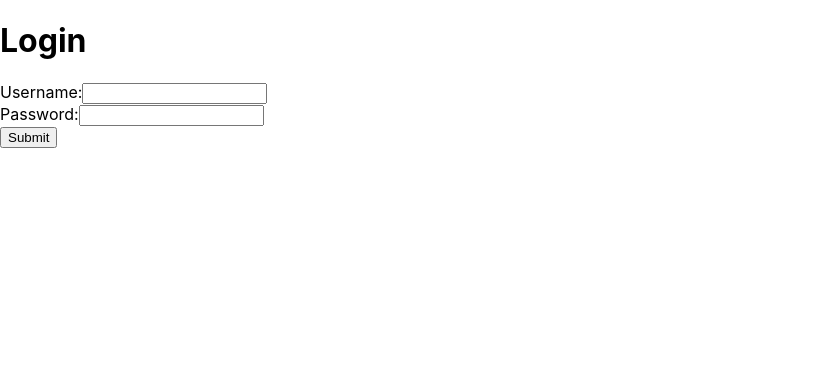
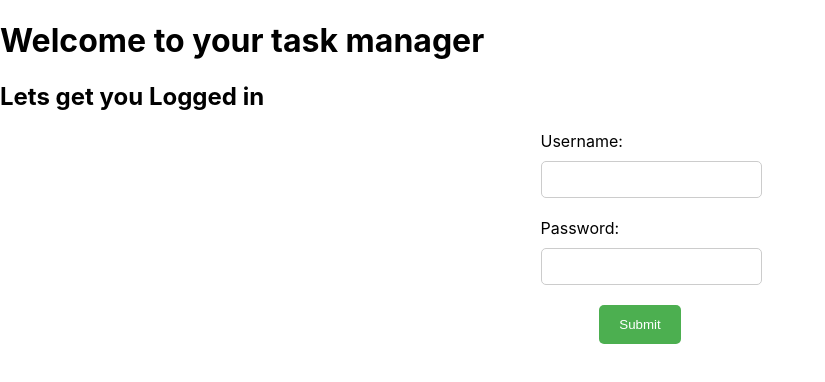
Before and after one commit to allenamaya/task-manager-React, a React (Create React App) app: page / in a window 1280 px wide. Shown: the top 382 px of the page, without its empty margins (0-825 px from the left). Built offline with nearby package versions, Linux system fonts and the light colour scheme.

Commit message:
More styling

```diff
--- a/src/components/addTask.js
+++ b/src/components/addTask.js
@@ -1,4 +1,5 @@
 import React, { useState } from "react";
+import Header from "./header";
 
 const AddTask = () => {
     const [task_name, setTaskName] = useState("");
@@ -42,6 +43,8 @@ const AddTask = () => {
     };
 
     return (
+        <>
+            <Header/>
         <div style={{ display: "flex", justifyContent: "center", alignItems: "center", height: "100vh" }}>
             <div style={{ backgroundColor: "#f1f1f1", borderRadius: "10px", width: "40%", padding: "20px", boxShadow: "0 4px 8px 0 rgba(0, 0, 0, 0.2)" }}>
                 <form onSubmit={handleSubmit} style={{
@@ -82,6 +85,7 @@ const AddTask = () => {
 
             </div>
         </div>
+        </>
     )
 };
 
--- a/src/components/header.js
+++ b/src/components/header.js
@@ -2,7 +2,7 @@ import React from "react";
 
 const Header = ({ isLoggedIn, onLogout }) => {
     const handleLogout = async () => {
-        const response = await fetch("http://your-api-endpoint.com/logout", {
+        const response = await fetch("http://127.0.0.1:9292/logout", {
             method: "POST",
             headers: {
                 "Content-Type": "application/json"
@@ -19,9 +19,24 @@ const Header = ({ isLoggedIn, onLogout }) => {
     };
 
     return (
-        <div>
-            <h1>Header</h1>
-            {isLoggedIn && <button onClick={handleLogout}>Logout</button>}
+        <div style={{
+            display: 'flex',
+            alignItems: 'center',
+            justifyContent: 'space-between',
+            backgroundColor: 'black',
+            padding: '10px'
+        }}>
+            <h1 style={{ margin: 0, color: "white" }}>Task Manager</h1>
+            {isLoggedIn && (
+                <button style={{
+                    backgroundColor: '#2ECC71',
+                    color: 'white',
+                    border: 'none',
+                    borderRadius: '5px',
+                    padding: '10px 20px',
+                    cursor: 'pointer'
+                }} onClick={handleLogout}>Logout</button>
+            )}
         </div>
     );
 };
--- a/src/views/landingPage.js
+++ b/src/views/landingPage.js
@@ -1,8 +1,11 @@
 import React from "react";
 import { Link } from "react-router-dom";
+import Header from "../components/header";
 
 function LandingPage() {
     return (
+        <>
+            <Header/>
         <div>
             <h1>Welcome to Your Task Manager</h1>
             <div style={{ display: "flex", justifyContent: "space-between" }}>
@@ -40,7 +43,7 @@ function LandingPage() {
                 </div>
             </div>
         </div>
-
+        </>
     );
 };
 
--- a/src/views/login.js
+++ b/src/views/login.js
@@ -26,25 +26,33 @@ const Login = () => {
 
     return (
         <div>
-            <h1>Login</h1>
-            <form onSubmit={handleSubmit}>
-                <div>
-                    <label>Username:</label>
+            <h1>Welcome to your task manager</h1>
+            <h2>Lets get you Logged in</h2>
+            <form onSubmit={handleSubmit} style={{ display: "flex", flexDirection: "column", alignItems: "center" }}>
+                <div style={{ marginBottom: "20px" }}>
+                    <label style={{ display: "block", marginBottom: "10px" }}>Username:</label>
                     <input
                         type="text"
                         value={username}
                         onChange={(event) => setUsername(event.target.value)}
+                        style={{ padding: "10px", borderRadius: "5px", border: "1px solid #ccc", width: "100%" }}
                     />
                 </div>
-                <div>
-                    <label>Password:</label>
+                <div style={{ marginBottom: "20px" }}>
+                    <label style={{ display: "block", marginBottom: "10px" }}>Password:</label>
                     <input
                         type="password"
                         value={password}
                         onChange={(event) => setPassword(event.target.value)}
+                        style={{ padding: "10px", borderRadius: "5px", border: "1px solid #ccc", width: "100%" }}
                     />
                 </div>
-                <button type="submit">Submit</button>
+                <button
+                    type="submit"
+                    style={{ backgroundColor: "#4CAF50", color: "white", padding: "12px 20px", border: "none", borderRadius: "5px", cursor: "pointer" }}
+                >
+                    Submit
+                </button>
             </form>
             {error && <div>{error}</div>}
         </div>
--- a/src/views/taskList.js
+++ b/src/views/taskList.js
@@ -1,4 +1,5 @@
 import React, { useState, useEffect } from "react";
+import Header from "../components/header";
 
 const TaskList = () => {
     const [tasks, setTasks] = useState([]);
@@ -45,6 +46,8 @@ const TaskList = () => {
     };
 
     return (
+        <>
+            <Header/>
         <div style={{
             backgroundColor: "#f1f1f1",
             borderRadius: "10px",
@@ -76,7 +79,7 @@ const TaskList = () => {
                 ))}
             </ul>
         </div>
-
+        </>
     );
 };
 
```
